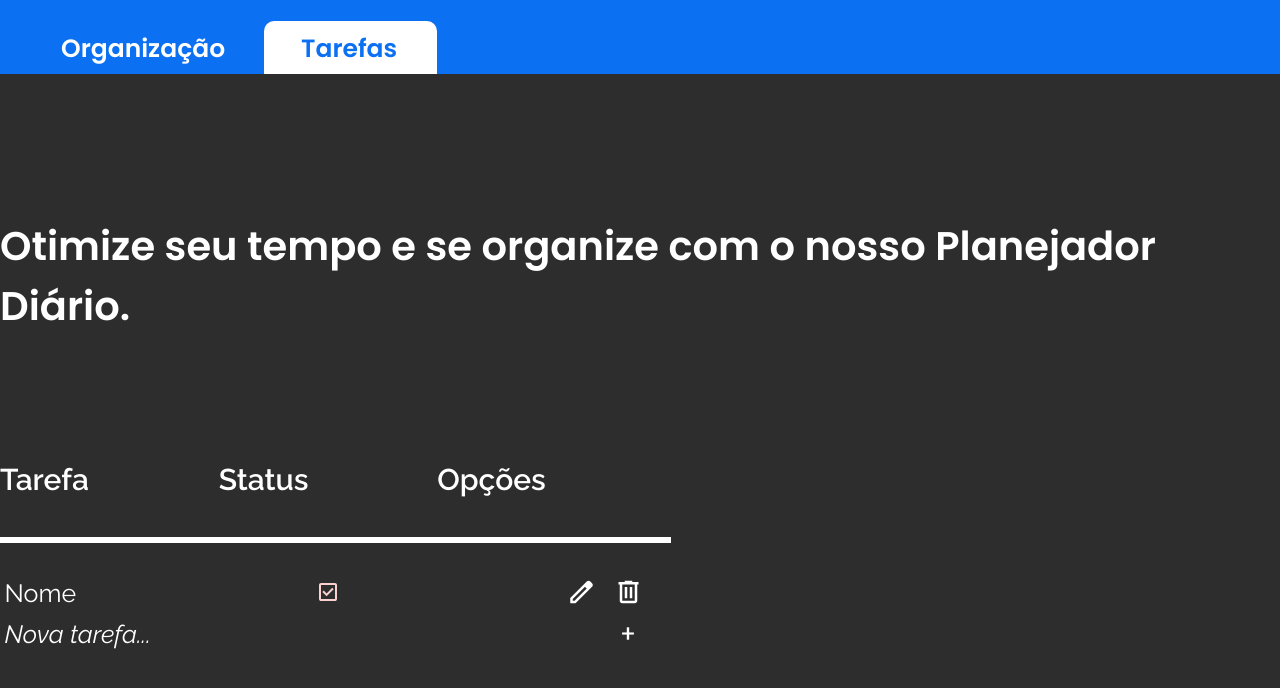
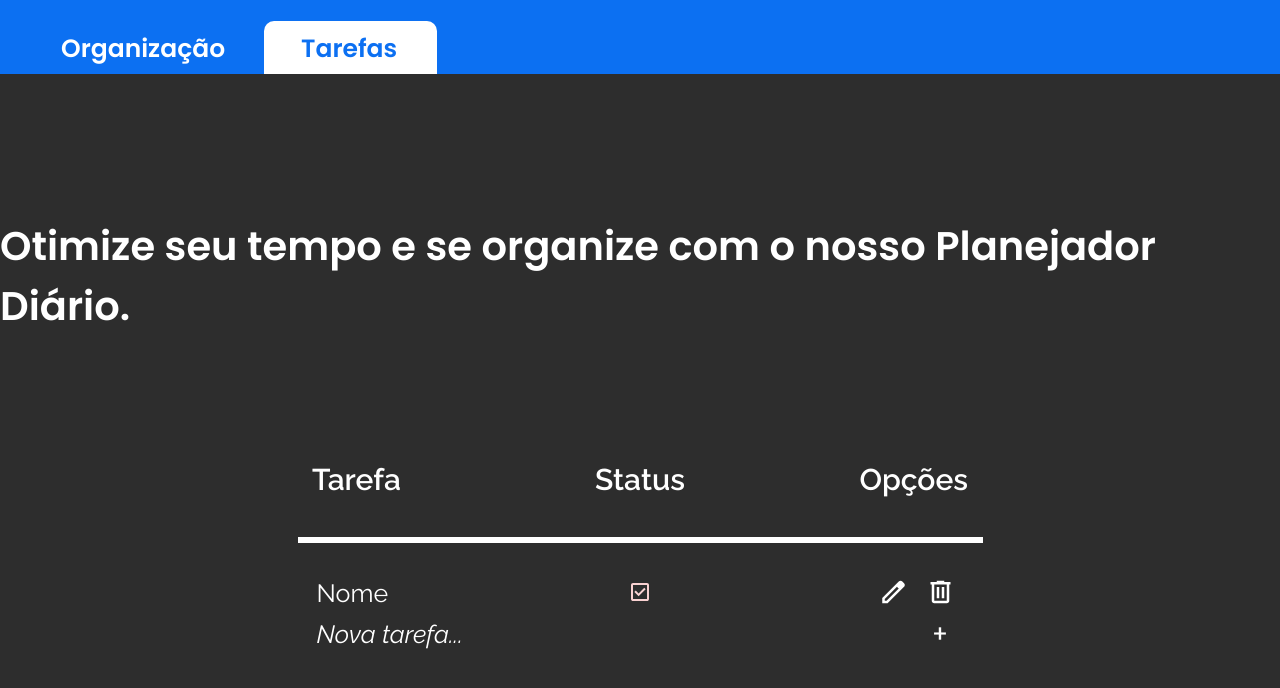
Before and after one commit to PedroYRSousa/desafio3, a React (Vite) app: page / in a window 1280 px wide. Shown: the top 688 px of the page. Built offline with nearby package versions, Linux system fonts and the light colour scheme.

Commit message:
Update: Organizando alguns bugs de alinhamento

```diff
--- a/global.scss
+++ b/global.scss
@@ -116,7 +116,6 @@ button {
     font-size: 25px;
     font-weight: 600;
     line-height: 37.5px;
-    text-align: left;
 }
 
 .t-header-grid {
@@ -124,7 +123,6 @@ button {
     font-size: 40px;
     font-weight: 600;
     line-height: 60px;
-    text-align: left;
 }
 
 .t-title-grid {
@@ -132,7 +130,6 @@ button {
     font-size: 30px;
     font-weight: 600;
     line-height: 35.22px;
-    text-align: left;
 }
 
 .t-item-grid {
@@ -140,7 +137,6 @@ button {
     font-size: 25px;
     font-weight: 400;
     line-height: 29.35px;
-    text-align: left;
 }
 
 .t-new-item-grid {
@@ -149,7 +145,6 @@ button {
     font-style: italic;
     font-weight: 400;
     line-height: 29.35px;
-    text-align: left;
 }
 
 .t-plus-grid {
--- a/src/components/GridHeader/GridHeader.jsx
+++ b/src/components/GridHeader/GridHeader.jsx
@@ -4,8 +4,8 @@ function GridHeader() {
     return (
         <div className='fc-center grid'>
             <h2 className='t-title-grid grid-item'>Tarefa</h2>
-            <h2 className='t-title-grid txa-center grid-item'>Status</h2>
-            <h2 className='t-title-grid txa-end grid-item' >Opções</h2>
+            <h2 className='txa-center t-title-grid grid-item'>Status</h2>
+            <h2 className='txa-end t-title-grid grid-item' >Opções</h2>
         </div>
     )
 }
--- a/src/components/Main/Main.jsx
+++ b/src/components/Main/Main.jsx
@@ -12,7 +12,7 @@ function Main() {
             <section>
                 <h1 className='t-header-grid header-grid'>Otimize seu tempo e se organize com o nosso Planejador Diário.</h1>
 
-                <div className='d-flex al-center grid'>
+                <div className='d-flex al-center grid-container'>
                     <GridHeader />
                     <Separator />
                     <GridItem />
--- a/src/components/Main/Main.scss
+++ b/src/components/Main/Main.scss
@@ -6,7 +6,7 @@
         margin-bottom: 126px;
     }
 
-    .grid {
+    .grid-container {
         flex-direction: column;
     }
 }
```
